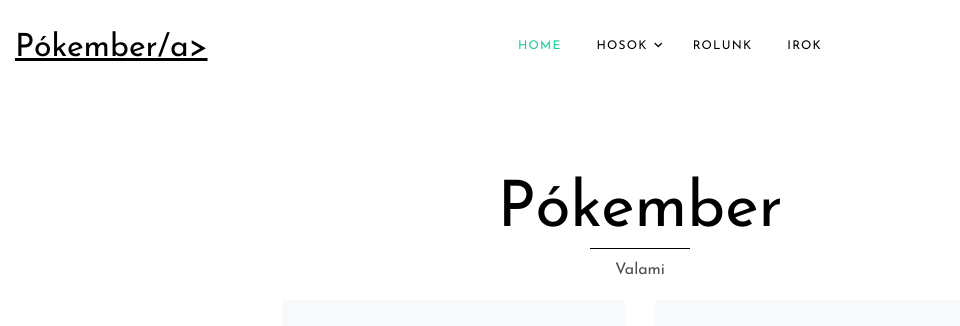
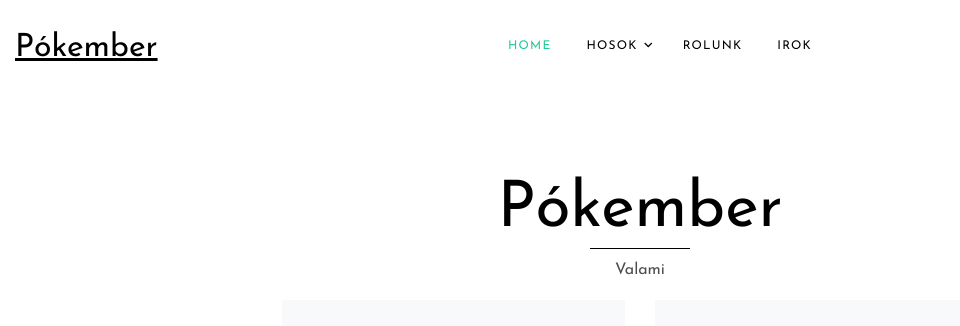
Before and after one commit to MatraBendi/HTML_szuperhosok, a plain HTML site: page szuperhos_bendi.html in a window 1280 px wide. Shown: the top 326 px of the page, without its empty margins (0-960 px from the left). Drawn offline with Linux system fonts and the light colour scheme; files whose address does not match are found by name.

Commit message:
Update szuperhos_bendi.html

```diff
--- a/szuperhos_bendi.html
+++ b/szuperhos_bendi.html
@@ -47,7 +47,7 @@
         <div class="row align-items-center">
 
           <div class="col-6 col-xl-2" data-aos="fade-down">
-            <h1 class="mb-0"><a href="index.html" class="text-black h2 mb-0" id="dro">Pókember/a></h1>
+            <h1 class="mb-0"><a href="index.html" class="text-black h2 mb-0" id="dro">Pókember</a></h1>
           </div>
           <div class="col-10 col-md-8 d-none d-xl-block" data-aos="fade-down">
             <nav class="site-navigation position-relative text-right text-lg-center" role="navigation">
```
